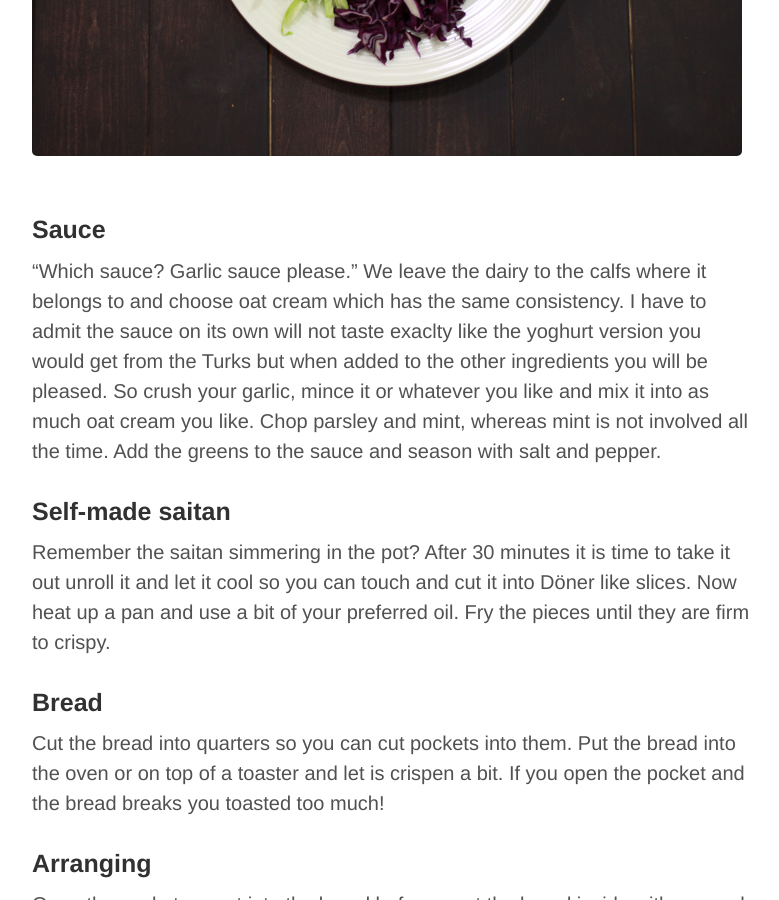
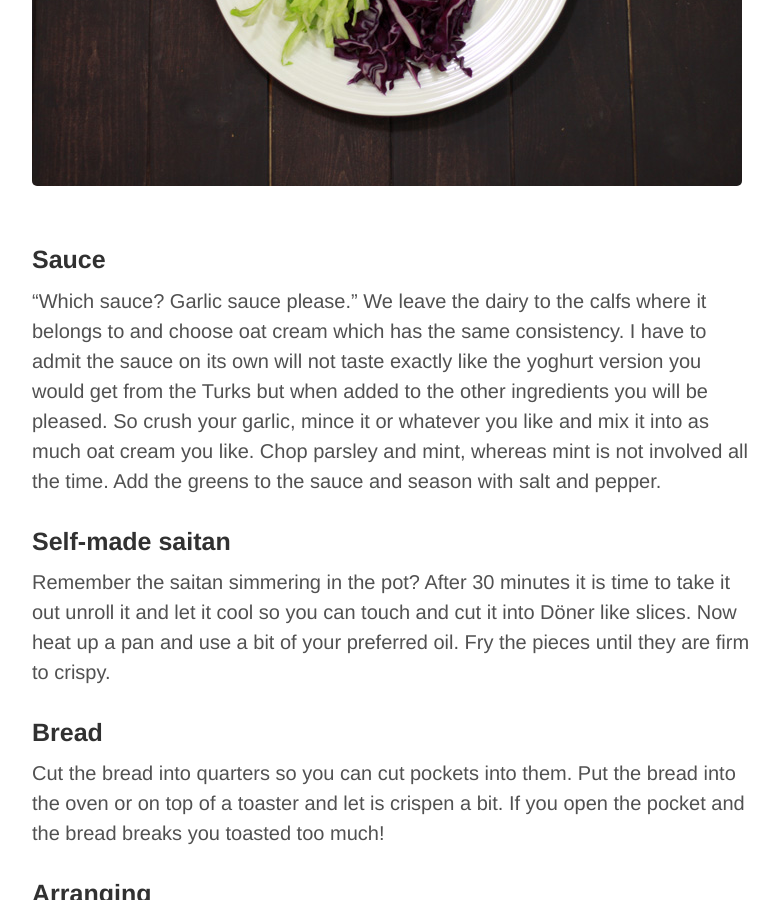
Before and after one commit to martinstolz/veganised.co.uk, a Jekyll site: the page built from _posts/2015-05-30-berlin-döner-kebab.md, in a window 1280 px wide and 900 px high, scrolled down 2999 px. Shown: the whole window, without its empty margins (248-1027 px from the left). Built offline with Jekyll 4.4.1, drawn with Linux system fonts in a browser that asks for light colours; Markdown is read by kramdown in place of the engine named in the settings; some of the changed text lies outside the part shown.

Commit message:
Small improvements

```diff
--- a/_posts/2015-05-30-berlin-döner-kebab.md
+++ b/_posts/2015-05-30-berlin-döner-kebab.md
@@ -54,7 +54,7 @@
 ![The prepation of the salad](/public/assets/berlin-doner-kebab-preparation-salad.jpg "The prepation of the salad")
 
 ### Sauce
-"Which sauce? Garlic sauce please." We leave the dairy to the calfs where it belongs to and choose oat cream which has the same consistency. I have to admit the sauce on its own will not taste exaclty like the yoghurt version you would get from the Turks but when added to the other ingredients you will be pleased.
+"Which sauce? Garlic sauce please." We leave the dairy to the calfs where it belongs to and choose oat cream which has the same consistency. I have to admit the sauce on its own will not taste exactly like the yoghurt version you would get from the Turks but when added to the other ingredients you will be pleased.
 So crush your garlic, mince it or whatever you like and mix it into as much oat cream you like. Chop parsley and mint, whereas mint is not involved all the time. Add the greens to the sauce and season with salt and pepper.
 
 ### Self-made saitan
```
Also changed, not shown: other parts of _posts/2015-05-30-berlin-döner-kebab.md (+1 -1 lines).
